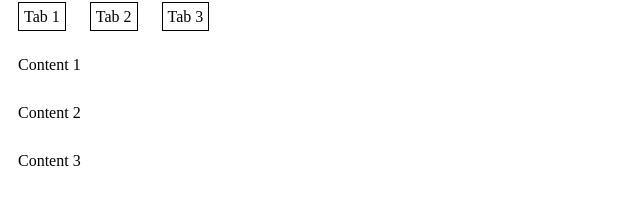
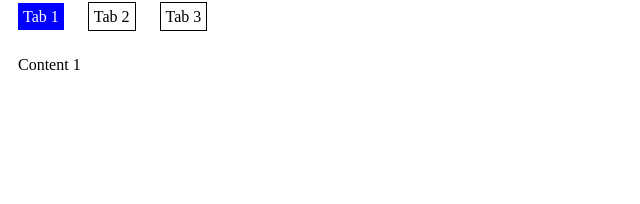
Before and after one commit to marknach/sample-tabs, a plain HTML site: page index.html in a window 1280 px wide. Shown: the whole page, without its empty margins (0-640 px from the left). Drawn offline with Linux system fonts and the light colour scheme.

Commit message:
have page initially load with just first tab active instead of showing all 3

```diff
--- a/index.html
+++ b/index.html
@@ -3,12 +3,12 @@
     <link rel="stylesheet" type="text/css" href="app.css">
   </head>
   <body>
-    <span class='tab-button' data-tab='tab1'>Tab 1</span>
+    <span class='tab-button active' data-tab='tab1'>Tab 1</span>
     <span class='tab-button' data-tab='tab2'>Tab 2</span>
     <span class='tab-button' data-tab='tab3'>Tab 3</span>
     <div id='tab1' class='content'>Content 1</div>
-    <div id='tab2' class='content'>Content 2</div>
-    <div id='tab3' class='content'>Content 3</div>
+    <div id='tab2' style='display: none' class='content'>Content 2</div>
+    <div id='tab3' style='display: none' class='content'>Content 3</div>
     <script src="bower_components/jquery/dist/jquery.min.js"></script>
     <script src="app.js"></script>
   </body>
```
